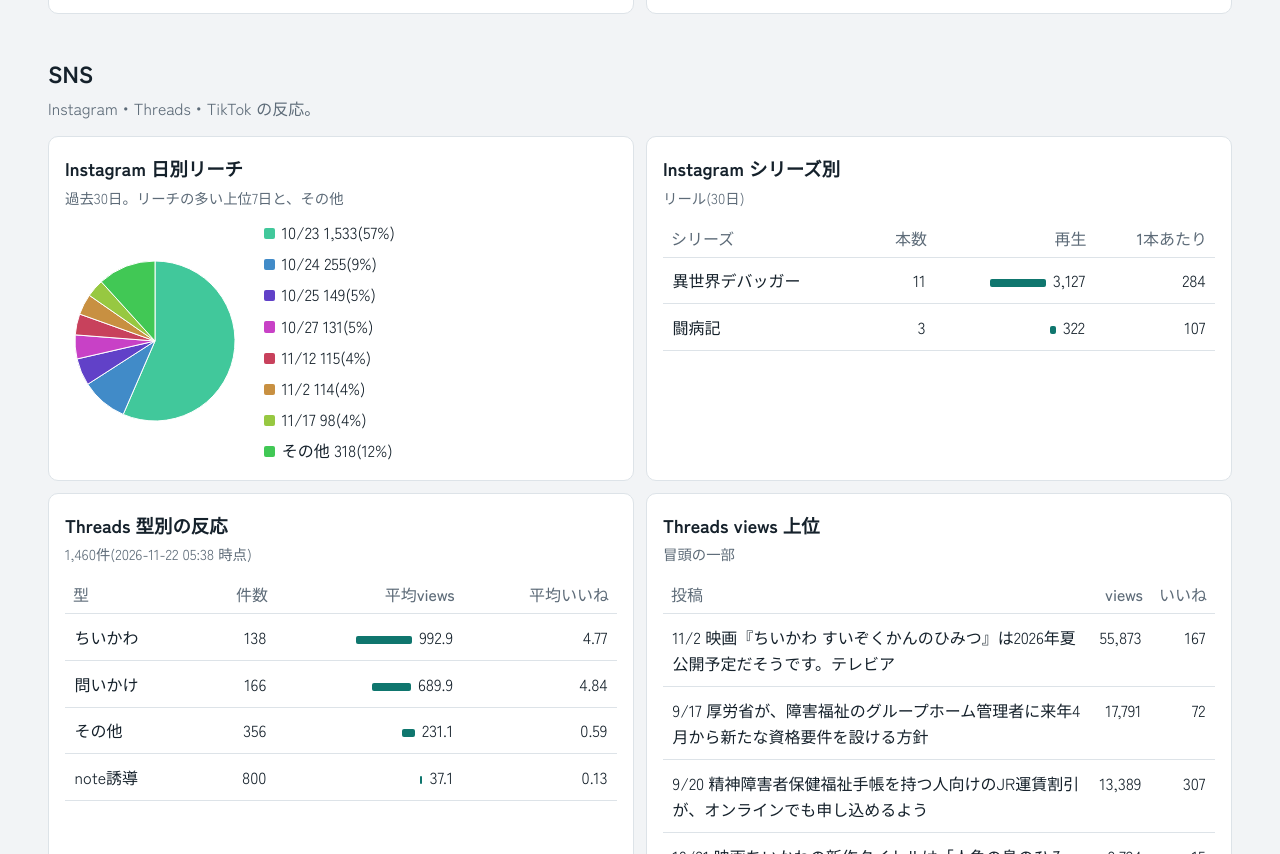
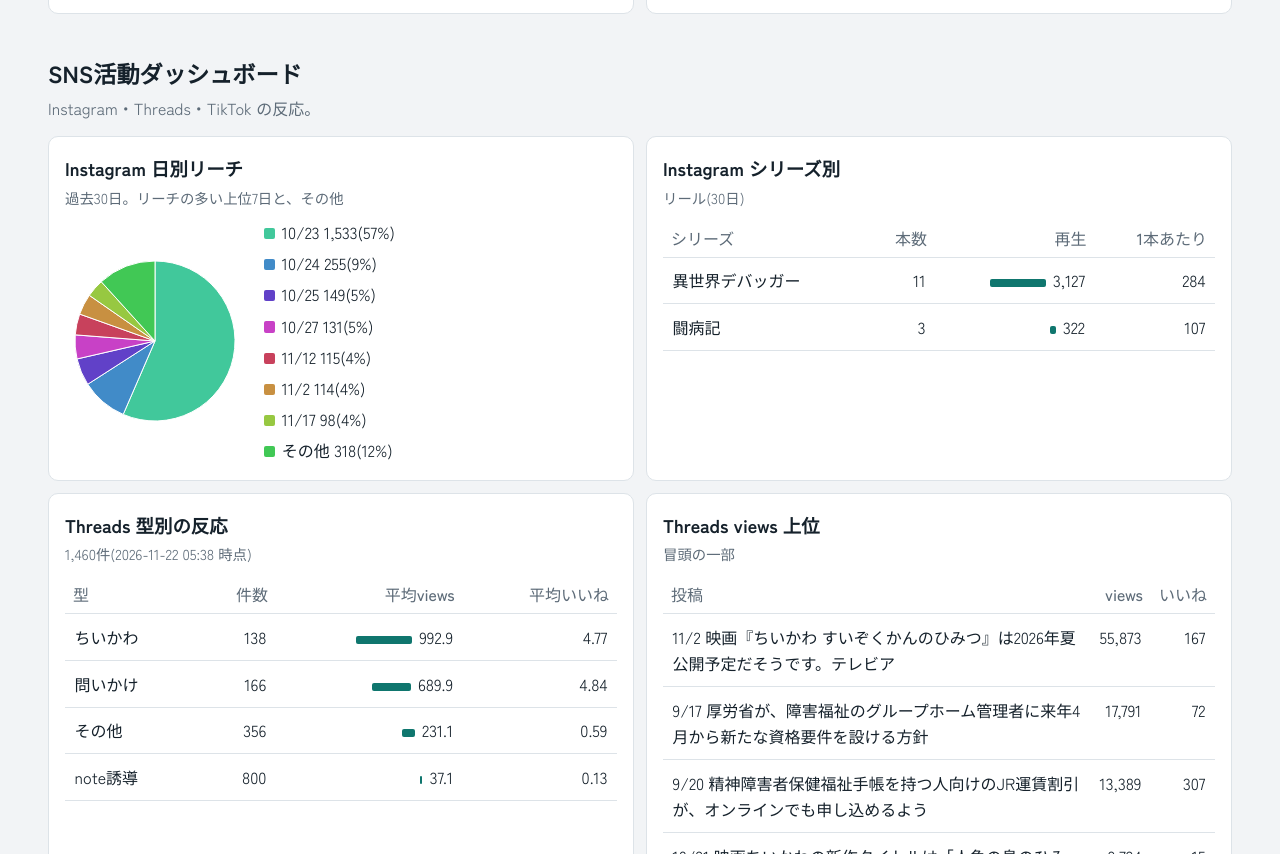
Before and after one commit to oyusuke0603/activity-dashboard, a plain HTML site: page index.html in a window 1280 px wide. Shown: the part 1878-2732 px from the top of the page. Drawn offline with Linux system fonts and the light colour scheme.

Commit message:
SNS section title: SNS活動ダッシュボード

```diff
--- a/index.html
+++ b/index.html
@@ -97,7 +97,7 @@
   </section>
 
   <section class="blk" id="sns">
-    <h2>SNS</h2>
+    <h2>SNS活動ダッシュボード</h2>
     <p class="sub">Instagram・Threads・TikTok の反応。</p>
     <div class="grid" id="sns-grid"></div>
   </section>
```
